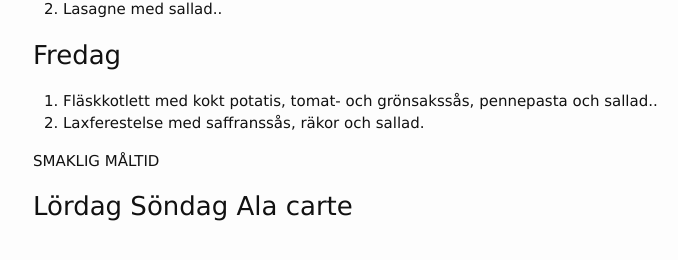
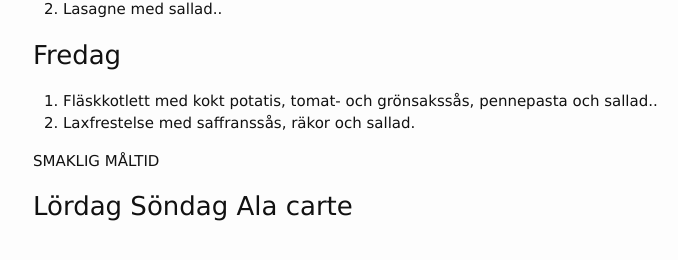
Before and after one commit to FarInn62/farinn62.github.io, a Jekyll site: the page built from lunch.md, in a window 1280 px wide. Shown: the part 605-865 px from the top of the page, without its empty margins (237-915 px from the left). Built offline with Jekyll 4.4.1, drawn with Linux system fonts in a browser that asks for light colours.

Commit message:
Update lunch.md

```diff
--- a/lunch.md
+++ b/lunch.md
@@ -32,7 +32,7 @@ Alla rätter: 110:- Take away: 90:-
 ### Fredag
 
 1.  Fläskkotlett med kokt potatis, tomat- och grönsakssås, pennepasta och sallad..
-2.  Laxferestelse med saffranssås, räkor och sallad.
+2.  Laxfrestelse med saffranssås, räkor och sallad.
 
 SMAKLIG MÅLTID
 ### Lördag Söndag Ala carte
```
